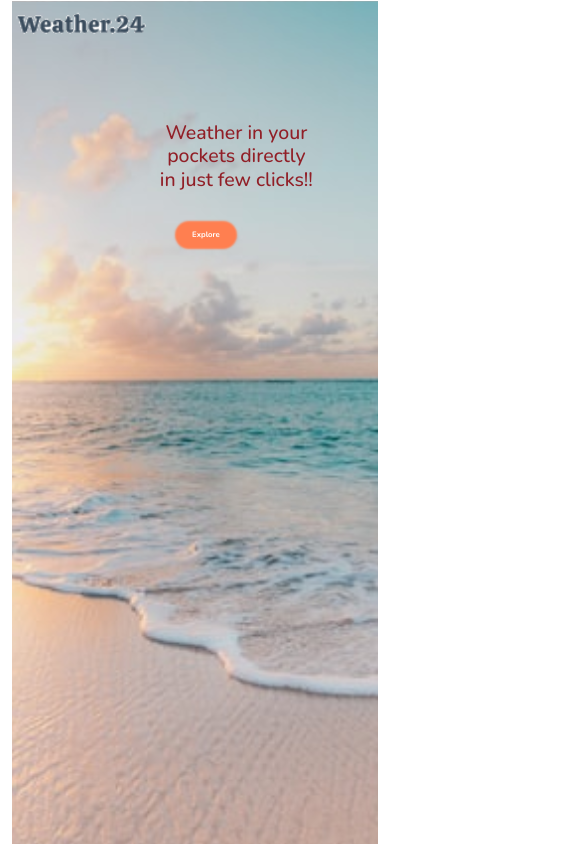
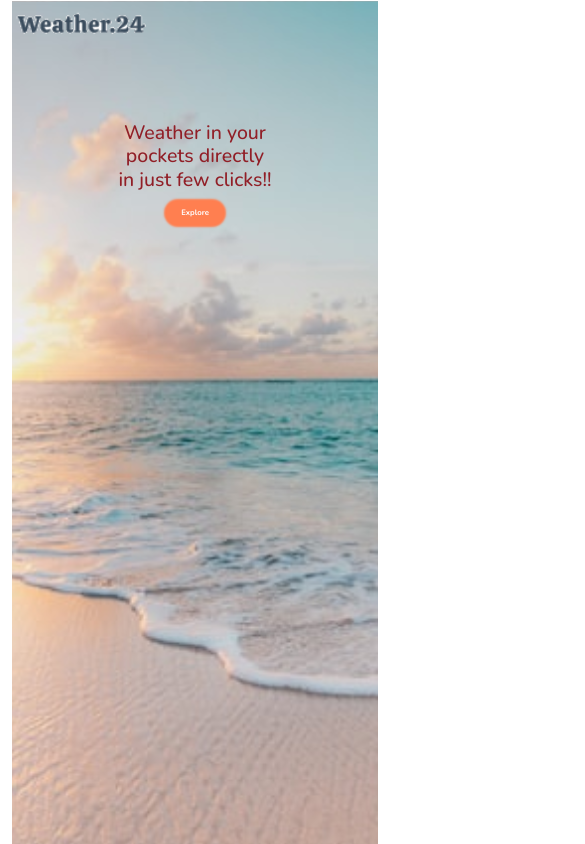
Before and after one commit to Amulya301/weather-app, a React (Create React App) app: page / in a window 390 px wide. Shown: the top 844 px of the page, 585 px wide, since content can reach past the window. Built offline with nearby package versions, Linux system fonts and the light colour scheme; the HTML template or start-up script is replaced by a standard one.

Commit message:
Modified Home.css for responsiveness

```diff
--- a/src/components/Home/Home.css
+++ b/src/components/Home/Home.css
@@ -11,11 +11,15 @@
   height: 100vh;
 }
 
+.home{
+  text-align: center;
+  display: block;
+}
+
 .home h2 {
   color: #911F27;
   width: 40vw;
   font-size: 5vw;
-  text-align: center;
   margin: 5rem 30rem auto;
 }
 
@@ -23,7 +27,6 @@
   background-color: coral;
   border:none;
   border-radius: 25px;
-  text-align: center;
   color: #ffffff;
   font-size: 2vw;
   font-weight: bold;
@@ -43,13 +46,20 @@
     height: 300vh;
     max-width: 100%;
   }
+  .home{
+    display: block;
+    text-align: center;
+    left: 50%;
+    right: 50%;
+  }
 
   .home h2{
     font-size: 5vw;
-    margin-left: 40%;
+    margin: 5rem auto 0 auto;
   }
 
   .home .btn{
-    margin-left: 45%;
+    display: block;
+    margin: 10px auto;
   }
 }
```
